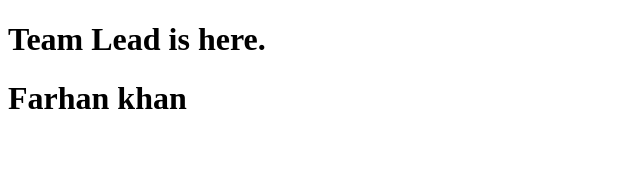
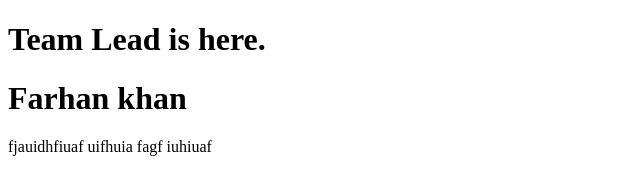
Before and after one commit to mofarhankhan/Git-Collaboration, a plain HTML site: page index.html in a window 1280 px wide. Shown: the whole page, without its empty margins (0-640 px from the left). Drawn offline with Linux system fonts and the light colour scheme.

Commit message:
Doneerrr

```diff
--- a/index.html
+++ b/index.html
@@ -9,5 +9,6 @@
     <h1>Team Lead is here.</h1>
 
     <h1>Farhan khan</h1>
+    <p>fjauidhfiuaf uifhuia fagf iuhiuaf</p>
   </body>
 </html>
```
